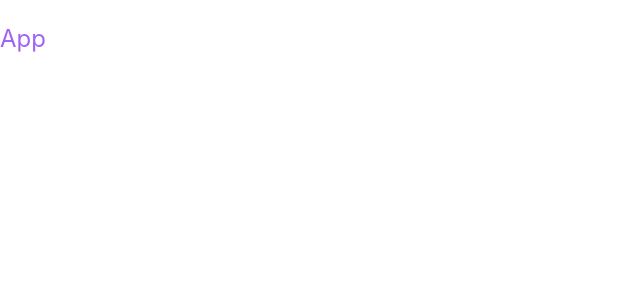
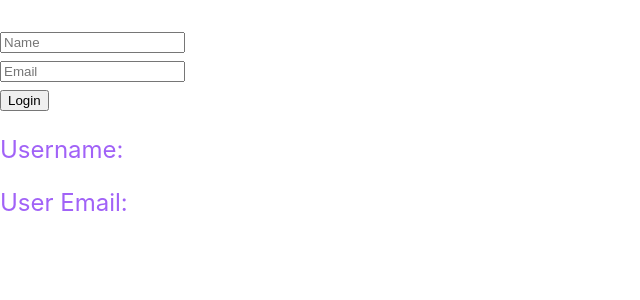
Before and after one commit to JSnata/DD-demo, a React (Create React App) app: page / in a window 1280 px wide. Shown: the top 300 px of the page, without its empty margins (0-640 px from the left). Built offline with nearby package versions, Linux system fonts and the light colour scheme.

Commit message:
added redux with test components

```diff
--- a/package.json
+++ b/package.json
@@ -3,12 +3,15 @@
   "version": "0.1.0",
   "private": true,
   "dependencies": {
+    "@reduxjs/toolkit": "^1.9.5",
     "@testing-library/jest-dom": "^5.16.5",
     "@testing-library/react": "^13.4.0",
     "@testing-library/user-event": "^13.5.0",
     "react": "^18.2.0",
     "react-dom": "^18.2.0",
+    "react-redux": "^8.0.5",
     "react-scripts": "5.0.1",
+    "redux": "^4.2.1",
     "web-vitals": "^2.1.4"
   },
   "scripts": {
--- /dev/null
+++ b/src/App.js
@@ -0,0 +1,17 @@
+import './App.css';
+import Login from './components/Login';
+import User from './components/User';
+
+
+function App() {
+    return (
+      <div>
+        <p className='App'>
+          <Login />
+          <User />
+        </p>
+      </div>
+    )
+  }
+
+  export default App
--- a/src/components/App.js
+++ /dev/null
@@ -1,11 +0,0 @@
-import './App.css'
-
-function App() {
-    return (
-      <div>
-        <p className='App'>App</p>
-      </div>
-    )
-  }
-
-  export default App
--- /dev/null
+++ b/src/components/Login.js
@@ -0,0 +1,20 @@
+import { useDispatch } from 'react-redux';
+import { useState } from 'react';
+import { login } from '../features/user'
+
+function User() {
+  const [name, setName] = useState();
+  const [email, setEmail] = useState();
+
+  const dispatch = useDispatch();
+
+  return (
+    <div>
+      <input type={"text"} placeholder="Name" onChange={(event) => setName(event.target.value)} /><br></br>
+      <input type={"text"} placeholder="Email" onChange={(event) => setEmail(event.target.value)} /><br></br>
+      <button onClick={() => {dispatch(login({name: name, email: email}))}}>Login</button>
+    </div>
+  )
+}
+
+export default User;
--- /dev/null
+++ b/src/components/User.js
@@ -0,0 +1,16 @@
+import React from 'react'
+import { useSelector } from 'react-redux';
+
+function User() {
+
+    const user = useSelector((state) => state.user.value)
+
+  return (
+    <div>
+        <p>Username: {user.name} </p>
+        <p>User Email: {user.email} </p>
+    </div>
+  )
+}
+
+export default User
--- /dev/null
+++ b/src/features/user.js
@@ -0,0 +1,19 @@
+import { createSlice } from "@reduxjs/toolkit";
+
+const initialStateValue = {
+    name: "",
+    email: ""
+    }
+
+const userSlice = createSlice({
+    name: "user",
+    initialState: {value: initialStateValue},
+    reducers: {
+        login: (state, action) => {
+            state.value = action.payload;
+        }
+    }
+})
+
+export const { login } = userSlice.actions;
+export default userSlice.reducer;
--- a/src/index.js
+++ b/src/index.js
@@ -1,11 +1,22 @@
 import React from 'react';
 import ReactDOM from 'react-dom/client';
-import App from './components/App';
+import App from './App';
 import './index.css';
+import { Provider } from 'react-redux';
+import { configureStore } from '@reduxjs/toolkit';
+import userSlice from './features/user';
+
+const store = configureStore({
+  reducer: {
+    user: userSlice,
+  }
+})
 
 const root = ReactDOM.createRoot(document.getElementById('root'));
 root.render(
   <React.StrictMode>
-    <App />
+    <Provider store={store}>
+      <App />
+    </Provider>
   </React.StrictMode>
 );
```
Also changed, not shown: src/App.css (renamed from src/components/App.css), 1 other file (tests, documents, lock files or other folders).
